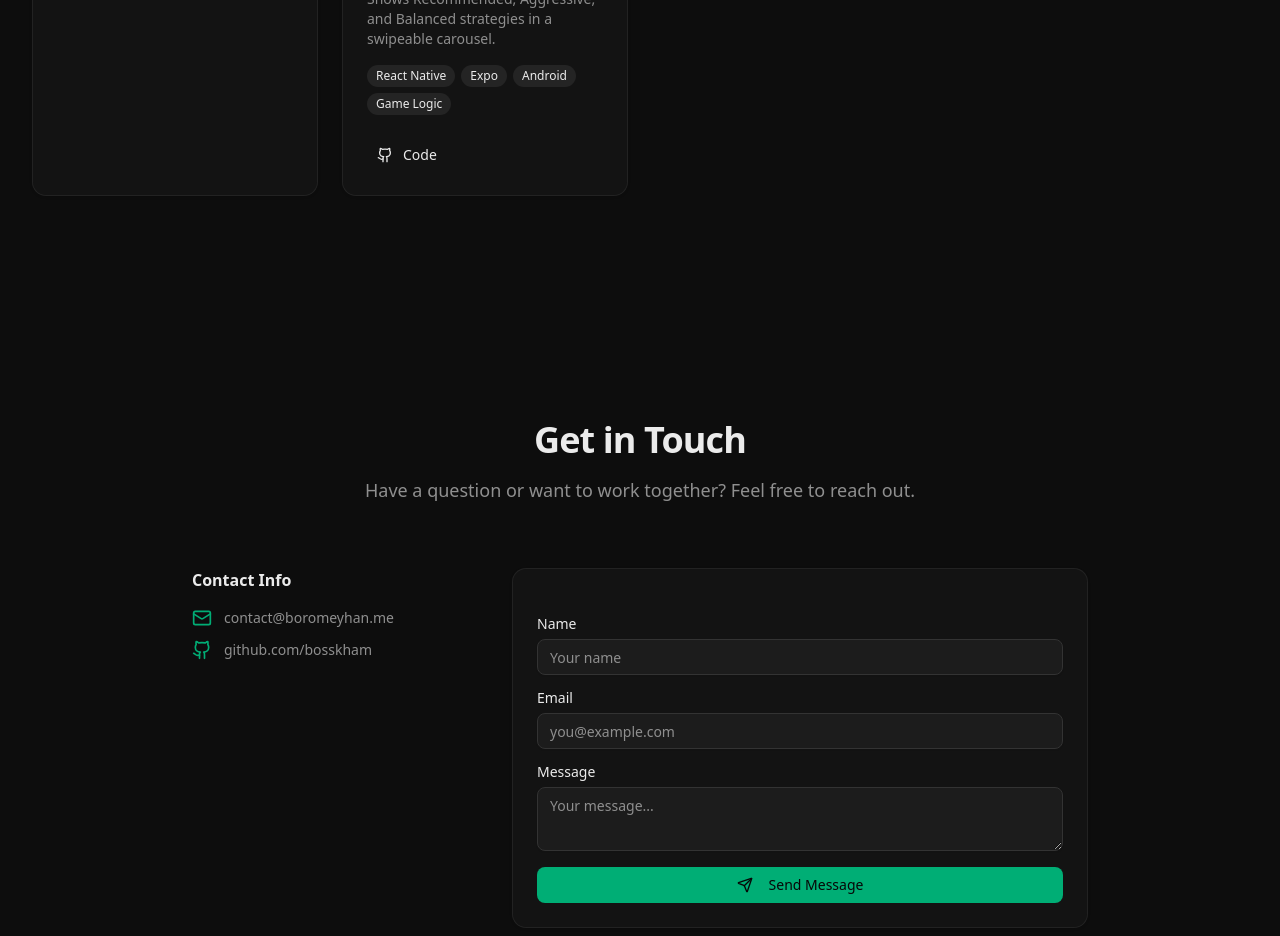
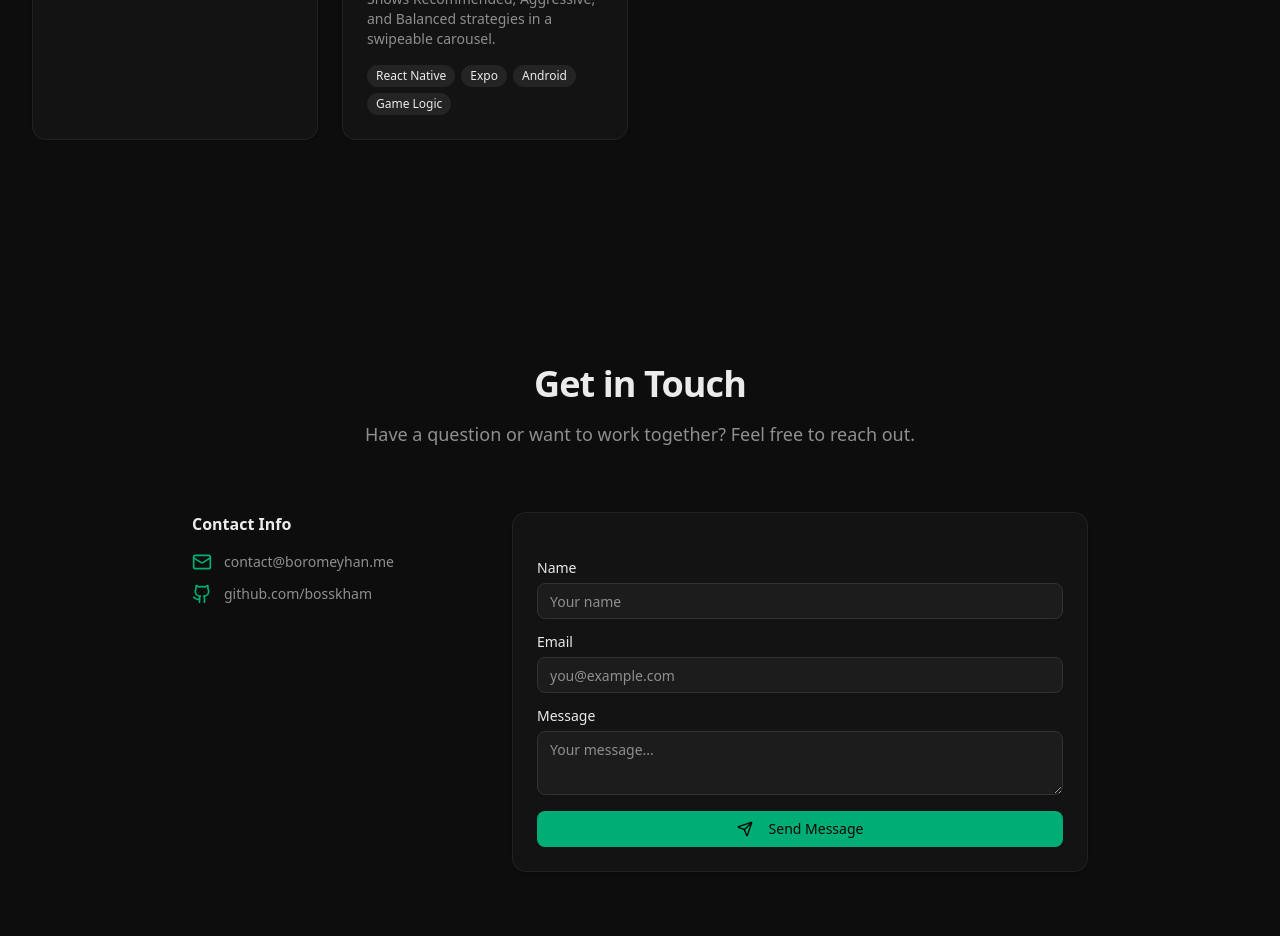
Before and after one commit to bosskham/boromeyhan.me, a Next.js app: page / in a window 1280 px wide. Shown: the part 3540-4476 px from the top of the page. Built offline with nearby package versions, Linux system fonts and the light colour scheme.

Commit message:
Update projects.ts

```diff
--- a/src/data/projects.ts
+++ b/src/data/projects.ts
@@ -93,9 +93,7 @@ export const projects: Project[] = [
       "Mobile app for solving the Cambodian card game Ongdu. Picks 6 cards and instantly finds the optimal split into two rows, maximizing multipliers while avoiding foul hands (Sabsuch). Shows Recommended, Aggressive, and Balanced strategies in a swipeable carousel.",
     tags: ["React Native", "Expo", "Android", "Game Logic"],
     category: "side-project",
-    links: {
-      github: "https://github.com/bosskham/Ongdu-Solver",
-    },
+    links: {},
     featured: false,
   },
 ];
```
